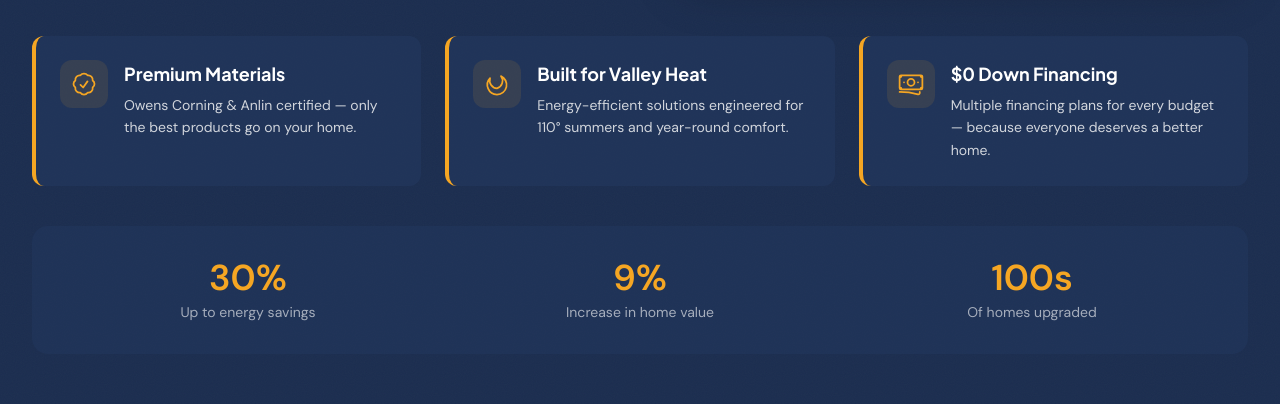
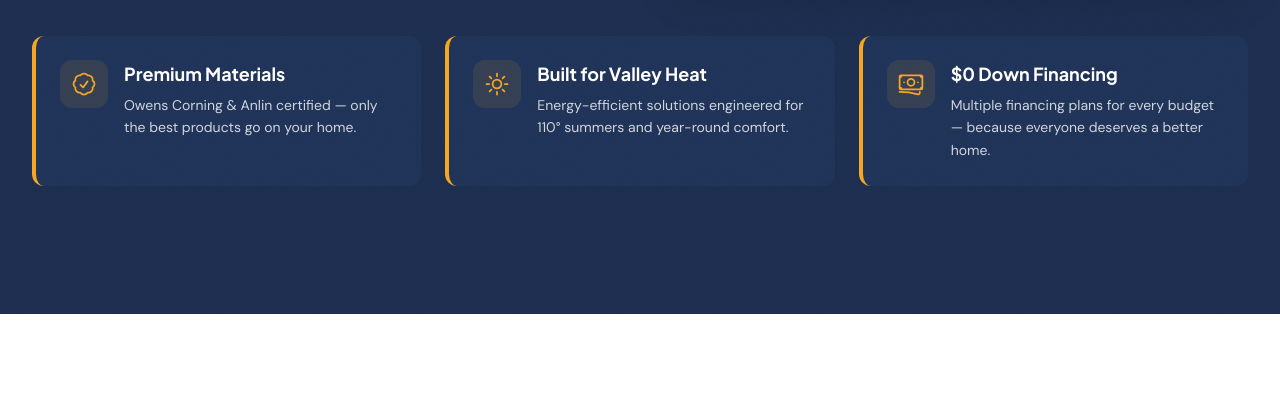
Before and after one commit to keihonsark/hec-website, a Next.js app: page / in a window 1280 px wide. Shown: the part 2930-3334 px from the top of the page. Built offline with nearby package versions, Linux system fonts and the light colour scheme.

Commit message:
fix sun icon, remove stats bar

```diff
--- a/src/app/page.tsx
+++ b/src/app/page.tsx
@@ -368,7 +368,7 @@ export default function HomePage() {
                 desc: "Energy-efficient solutions engineered for 110° summers and year-round comfort.",
                 icon: (
                   <svg className="w-7 h-7" fill="none" stroke="currentColor" strokeWidth="1.5" viewBox="0 0 24 24">
-                    <path strokeLinecap="round" strokeLinejoin="round" d="M15.362 5.214A8.252 8.252 0 0112 21 8.25 8.25 0 016.038 7.048 6.75 6.75 0 0012 15.75a6.75 6.75 0 003.362-10.536z" />
+                    <path strokeLinecap="round" strokeLinejoin="round" d="M12 3v2.25m6.364.386l-1.591 1.591M21 12h-2.25m-.386 6.364l-1.591-1.591M12 18.75V21m-4.773-4.227l-1.591 1.591M5.25 12H3m4.227-4.773L5.636 5.636M15.75 12a3.75 3.75 0 11-7.5 0 3.75 3.75 0 017.5 0z" />
                   </svg>
                 ),
               },
@@ -397,22 +397,6 @@ export default function HomePage() {
                     {item.desc}
                   </p>
                 </div>
-              </div>
-            ))}
-          </div>
-
-          {/* Energy savings stat bar */}
-          <div className="mt-10 grid grid-cols-1 sm:grid-cols-3 gap-6 bg-navy-light/40 rounded-2xl p-8">
-            {[
-              { value: "30%", label: "Up to energy savings" },
-              { value: "9%", label: "Increase in home value" },
-              { value: "100s", label: "Of homes upgraded" },
-            ].map((stat) => (
-              <div key={stat.label} className="text-center">
-                <div className="text-orange text-3xl sm:text-4xl font-extrabold mb-1">
-                  {stat.value}
-                </div>
-                <div className="text-white/60 text-sm">{stat.label}</div>
               </div>
             ))}
           </div>
```
